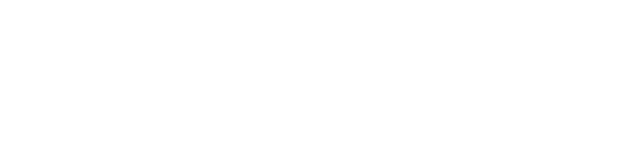
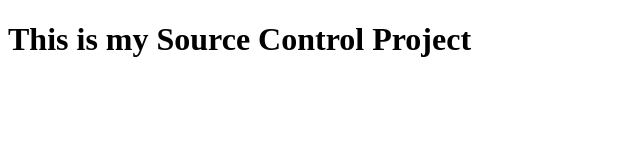
Before and after one commit to ahawkes8/Source-Control-Project, a plain HTML site: page index.html in a window 1280 px wide. Shown: the whole page, without its empty margins (0-640 px from the left). Drawn offline with Linux system fonts and the light colour scheme.

Commit message:
Update index.html

```diff
--- a/index.html
+++ b/index.html
@@ -7,5 +7,6 @@
   <link href="style.css" rel="stylesheet" type="text/css"/>
 </head>
 <body>
+  <h1>This is my Source Control Project</h1>
 </body>
 </html>
```
